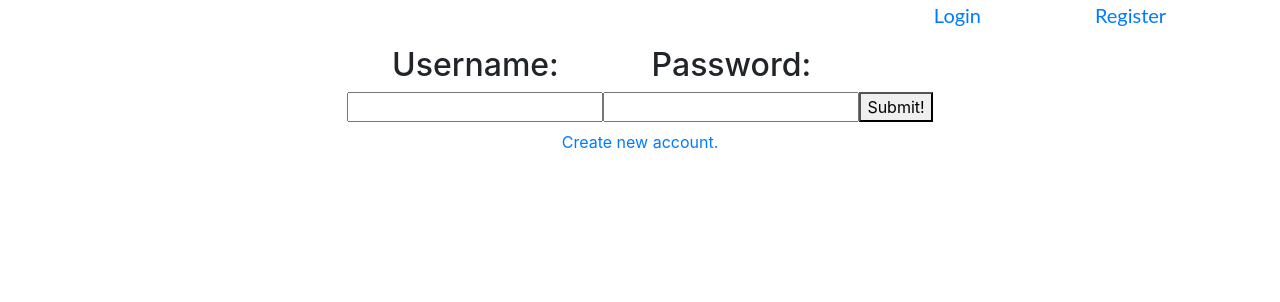
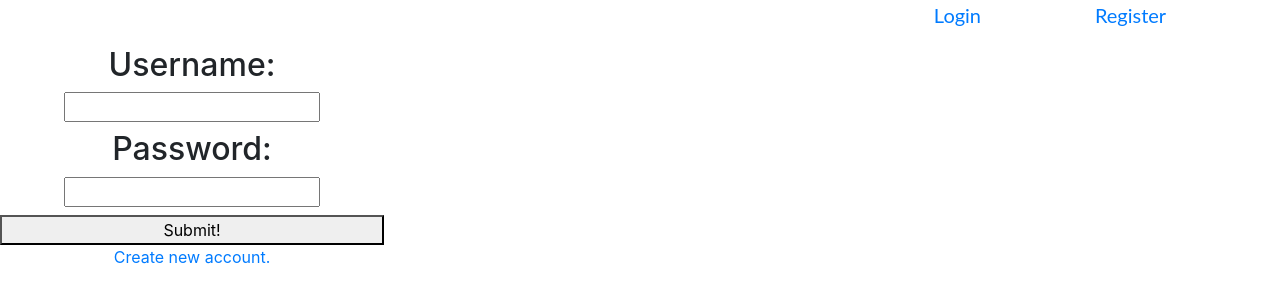
Before and after one commit to lowell1/devdesk_queue_fe, a React (Create React App) app: page /login in a window 1280 px wide. Shown: the top 302 px of the page. Built offline with nearby package versions, Linux system fonts and the light colour scheme.

Commit message:
working on login styling

```diff
--- a/src/App.css
+++ b/src/App.css
@@ -16,6 +16,19 @@
   flex-direction: row;
   justify-content: space-evenly;
   align-items: center;
+}
+
+.App .loginForm{
+  display: flex;
+  justify-content: center;
+  flex-direction: column;
+  width: 30%;
+}
+.App .loginForm form{
+  display: flex;
+  justify-content: flex-start;
+  flex-direction: column;
+
 }
 
 .App-logo {
--- a/src/components/TicketHelperCard.js
+++ b/src/components/TicketHelperCard.js
@@ -32,7 +32,7 @@ const TicketHelperCard = (props)=>{
                         props.object.assigned &&
                         <>
                             <Button>Reassign</Button>
-                            <Button>Resolve Ticket</Button>
+                            <Button onClick={toggle}>Resolve Ticket</Button>
                         </>
                     }
                     {
@@ -42,7 +42,7 @@ const TicketHelperCard = (props)=>{
                         </>
                     }
                     <Modal isOpen={modal} toggle={toggle} className="ticketModal">
-                        <ModalHeader toggle={toggle}>Resolve:{props.object.title}</ModalHeader>
+                        <ModalHeader toggle={toggle}>Resolve: {props.object.title}</ModalHeader>
                         <ModalBody>
                             <ResolveFormik/>
                         </ModalBody>
```
